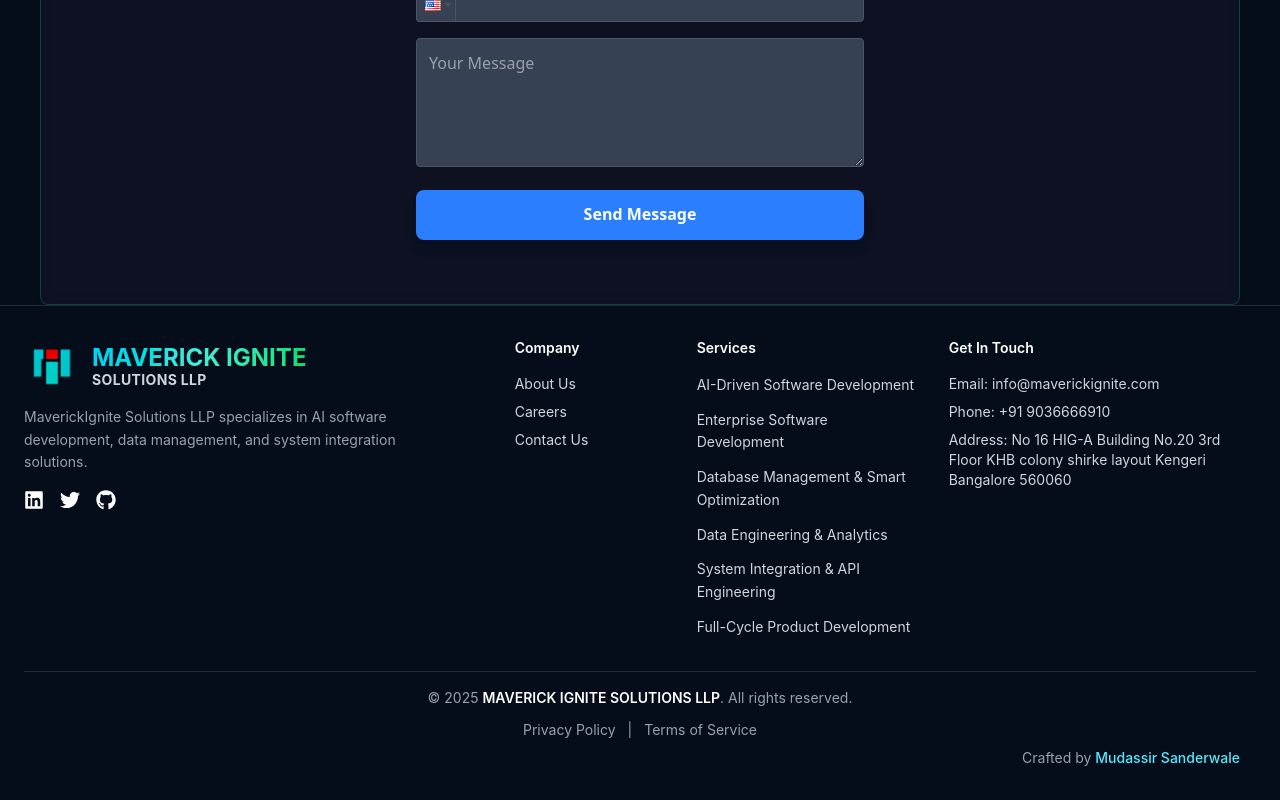
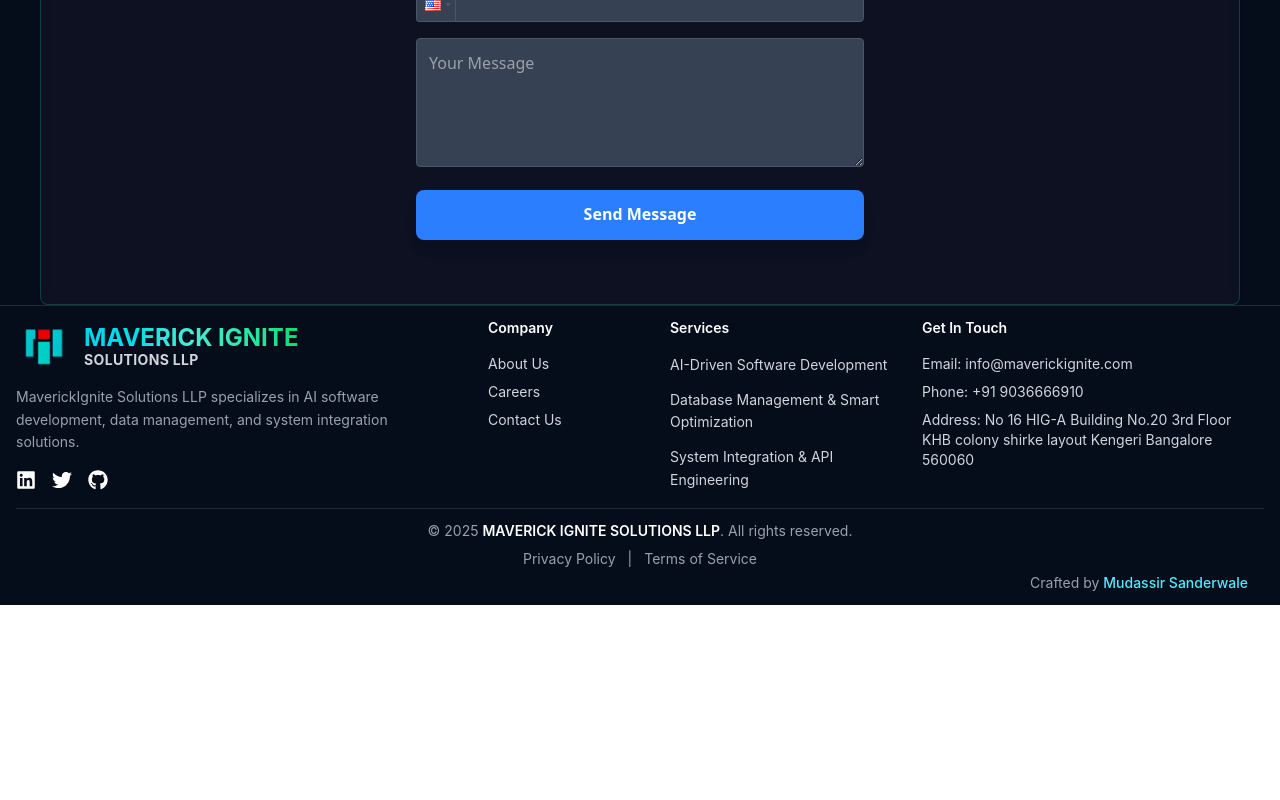
Before and after one commit to mudassirms/Techvision_news, a Next.js app in the folder frontend/: page / in a window 1280 px wide. Shown: the part 5769-6569 px from the top of the page. After the commit the page ends 6374 px from the top, so only its background shows below. Built offline with nearby package versions, Linux system fonts and the light colour scheme.

Commit message:
reduced the footer size

```diff
--- a/frontend/src/components/Footer.js
+++ b/frontend/src/components/Footer.js
@@ -6,8 +6,8 @@
 
 export default function Footer() {
   return (
-    <footer className="bg-[#050d1b] text-white py-8 px-6 border-t border-[#1f2a3a] text-sm">
-      <div className="max-w-7xl mx-auto flex flex-col lg:flex-row justify-between gap-10 lg:gap-20">
+<footer className="bg-[#050d1b] text-white py-3 px-4 border-t border-[#1f2a3a] text-sm">
+<div className="max-w-7xl mx-auto flex flex-col lg:flex-row justify-between gap-6 lg:gap-14">
         {/* Logo & About */}
         <div className="lg:w-1/3">
           <Link href="/" className="flex items-center space-x-3 mb-3">
@@ -91,18 +91,8 @@
                 </a>
               </li>
               <li>
-                <a href="#data" className="hover:text-cyan-300">
-                  Enterprise Software Development
-                </a>
-              </li>
-              <li>
                 <a href="#database" className="hover:text-cyan-300">
                   Database Management & Smart Optimization
-                </a>
-              </li>
-              <li>
-                <a href="#data-eng" className="hover:text-cyan-300">
-                  Data Engineering & Analytics
                 </a>
               </li>
               <li>
@@ -110,11 +100,7 @@
                   System Integration & API Engineering
                 </a>
               </li>
-              <li>
-                <a href="#product-development" className="hover:text-cyan-300">
-                  Full-Cycle Product Development
-                </a>
-              </li>
+
             </ul>
           </div>
 
@@ -153,8 +139,8 @@
       </div>
 
       {/* Bottom Strip */}
-      <div className="border-t border-[#1f2a3a] mt-8 pt-4 text-center text-gray-400 px-4 text-xs sm:text-sm">
-        <p className="mb-3">
+      <div className="border-t border-[#1f2a3a] mt-4 pt-3 text-center text-gray-400 px-4 text-xs sm:text-sm">
+        <p className="mb-2">
           © 2025{" "}
           <span className="text-white font-semibold">
             MAVERICK IGNITE SOLUTIONS LLP
@@ -162,7 +148,7 @@
           . All rights reserved.
         </p>
 
-        <div className="flex justify-center items-center gap-3 mb-2">
+        <div className="flex justify-center items-center gap-3 mb-1">
           <Link href="/privacy-policy" className="hover:text-cyan-300">
             Privacy Policy
           </Link>
```
